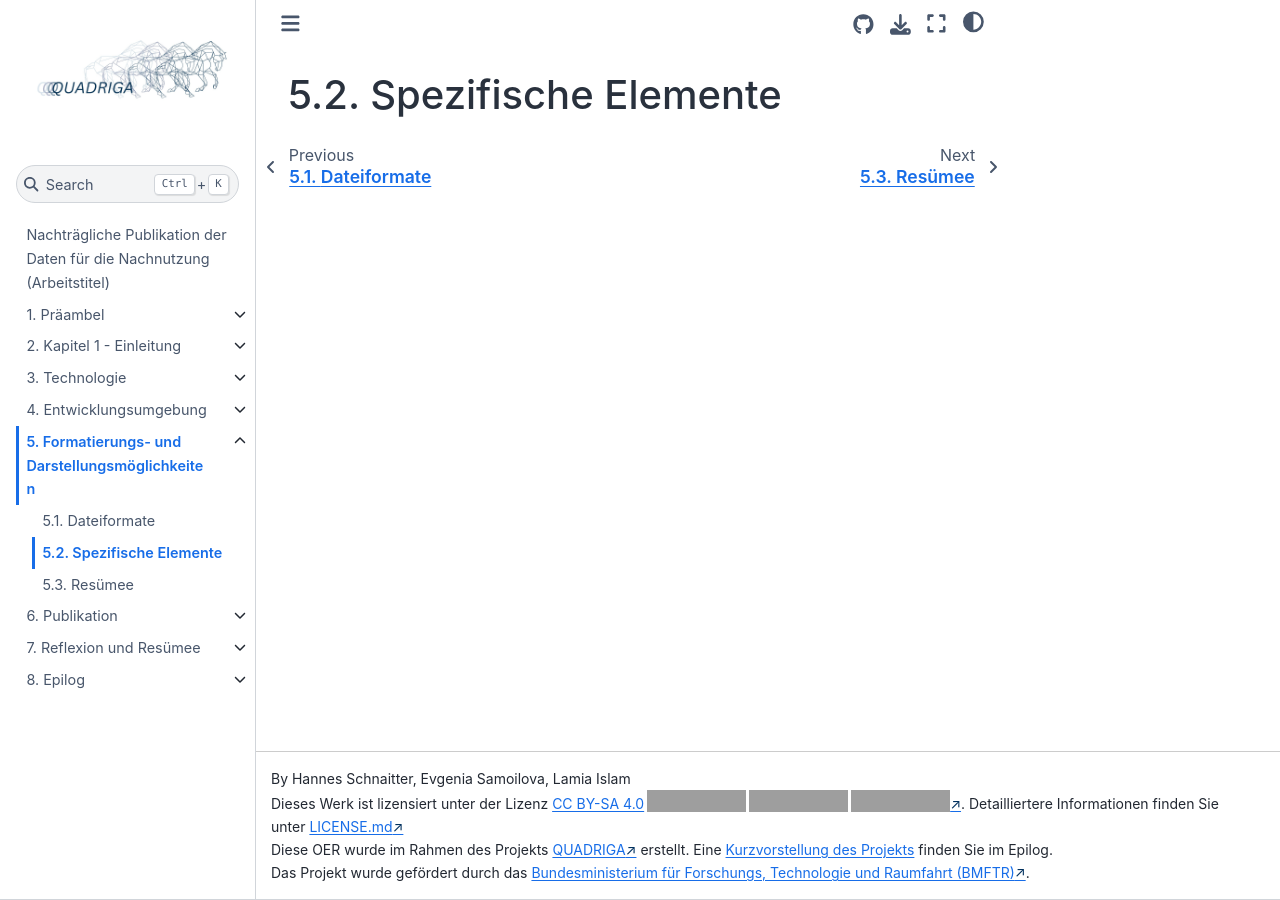
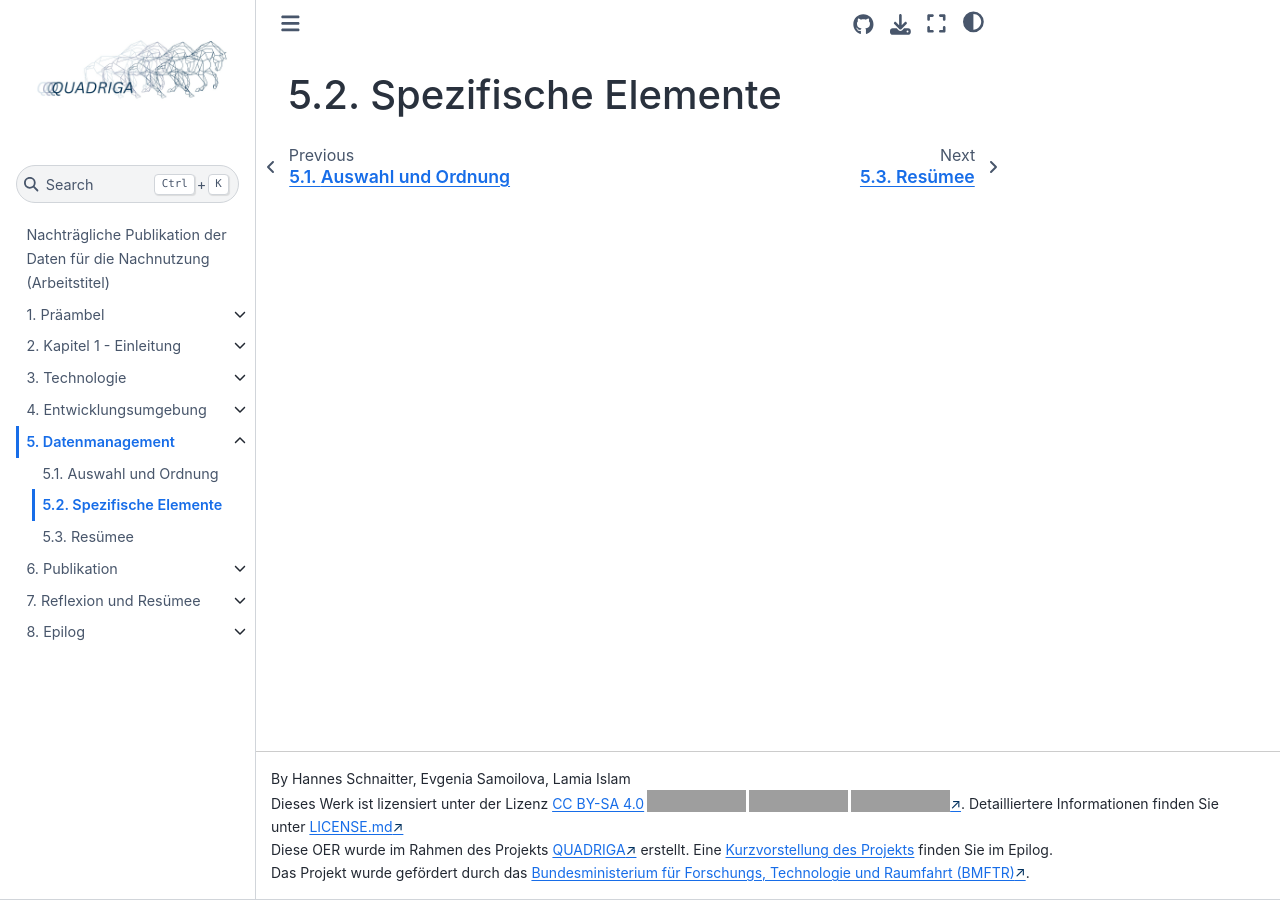
Before and after one commit to quadriga-dk/Tabelle-Fallstudie-4, a Jupyter Book: the page built from Kapitel4_Datenmanagement/spezifische_elemente.md, in a window 1280 px wide. Built offline with Jupyter Book 1.0.4 settings and Sphinx 7.4.7 and the Sphinx Book theme 1.1.4, drawn with Linux system fonts in a browser that asks for light colours; grey boxes are pictures that could not be loaded.

Commit message:
update datenmanagement/DMP

```diff
--- /dev/null
+++ b/Kapitel4_Datenmanagement/auswahl.md
@@ -0,0 +1,3 @@
+(datenmanagement:auswahl)=
+
+# Auswahl und Ordnung
--- a/_toc.yml
+++ b/_toc.yml
@@ -38,7 +38,7 @@ chapters:
       - file: Kapitel3_Einordnung/editor
   - file: Kapitel4_Datenmanagement/einleitung
     sections:
-      - file: Kapitel4_Datenmanagement/dateiformate.md
+      - file: Kapitel4_Datenmanagement/auswahl.md
       - file: Kapitel4_Datenmanagement/spezifische_elemente.md
       - file: Kapitel4_Datenmanagement/resümee
   - file: Kapitel5_Publikation/einleitung.md
--- a/einleitung.md
+++ b/einleitung.md
@@ -72,7 +72,7 @@ In diesem interaktiven Lehrbuch durchlaufen wir die folgenden Schritte, die wir
 - Im **1. Schritt** führen wir eine Qualitätsprüfung durch, um zu prüfen, ob die Daten in der Art und Weise wie sie vorliegen, den Ansprüchen genügen (siehe Kapitel {ref}`Präambel<lernziele>`).
 - Im **2. Schritt** blicken wir auf (mögliche) Vorgaben und zu beachtende juristische Aspekte (siehe Kapitel {ref}`Struktur und didaktisches Konzept<struktur:einleitung>`).
 - Im **3. Schritt** Überblick verschaffen/Einordnen (siehe Kapitel {ref}`Technologie<technologie:einleitung>`).
-- Im **4. Schritt** Datenmanagement (Organisation und Erschließung) (siehe Kapitel {ref}`Formatierung<formatierung:einleitung>`).
+- Im **4. Schritt** Datenmanagement (Organisation und Erschließung) (siehe Kapitel {ref}`Datenmanagement<datenmanagement:einleitung>`).
 - Im **5. Schritt** Publikation (siehe Kapitel {ref}`Publikation<publikation:einleitung>`).
 - Im **6. Schritt** Kommunikation (siehe Kapitel {ref}`Reflexion und Resümee<reflexion>`).
 
```
Also changed, not shown: Kapitel4_Datenmanagement/dateiformate.md (deleted, +0 -11 lines), Kapitel4_Datenmanagement/einleitung.md (+10 -28 lines).
